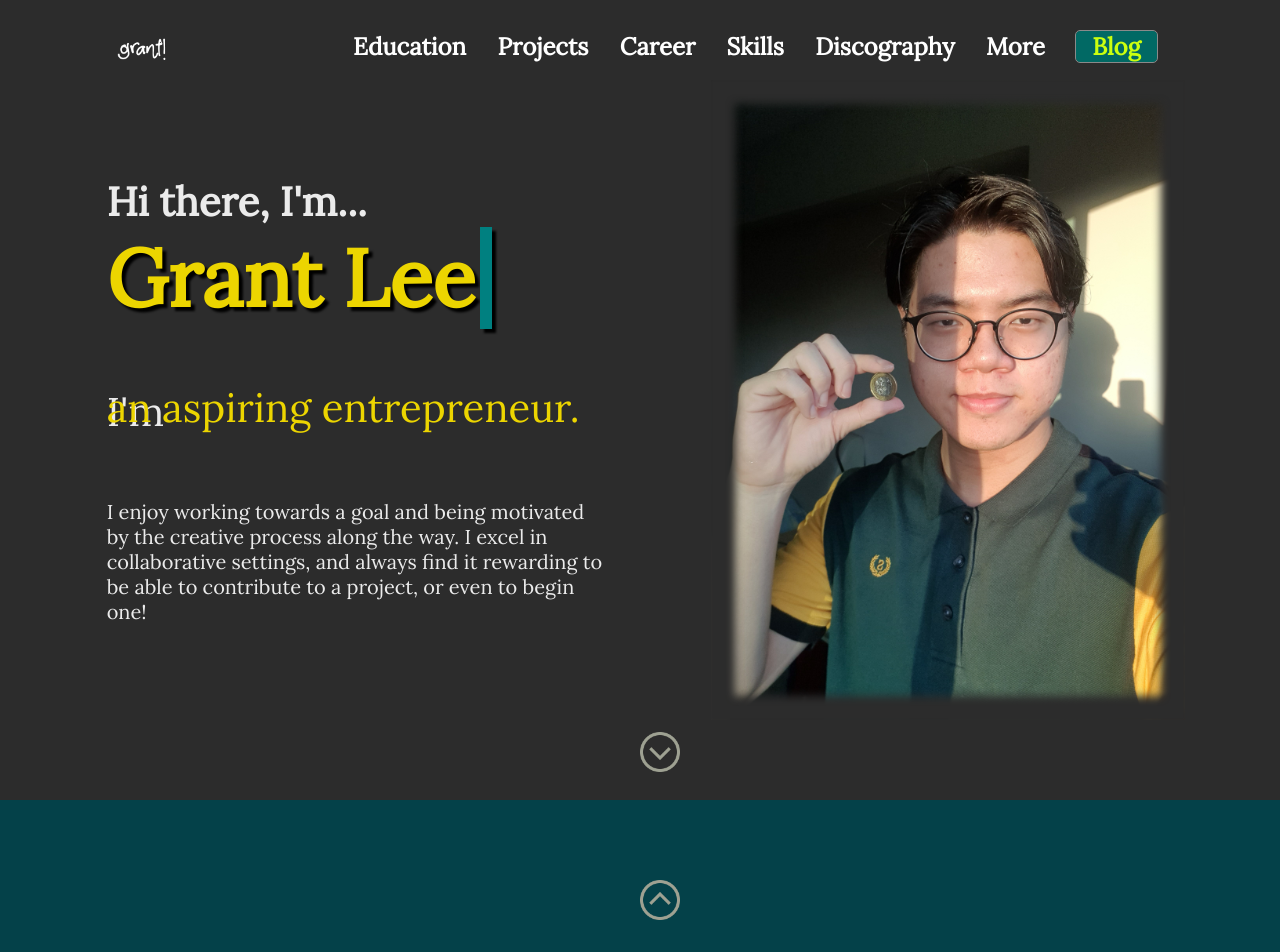
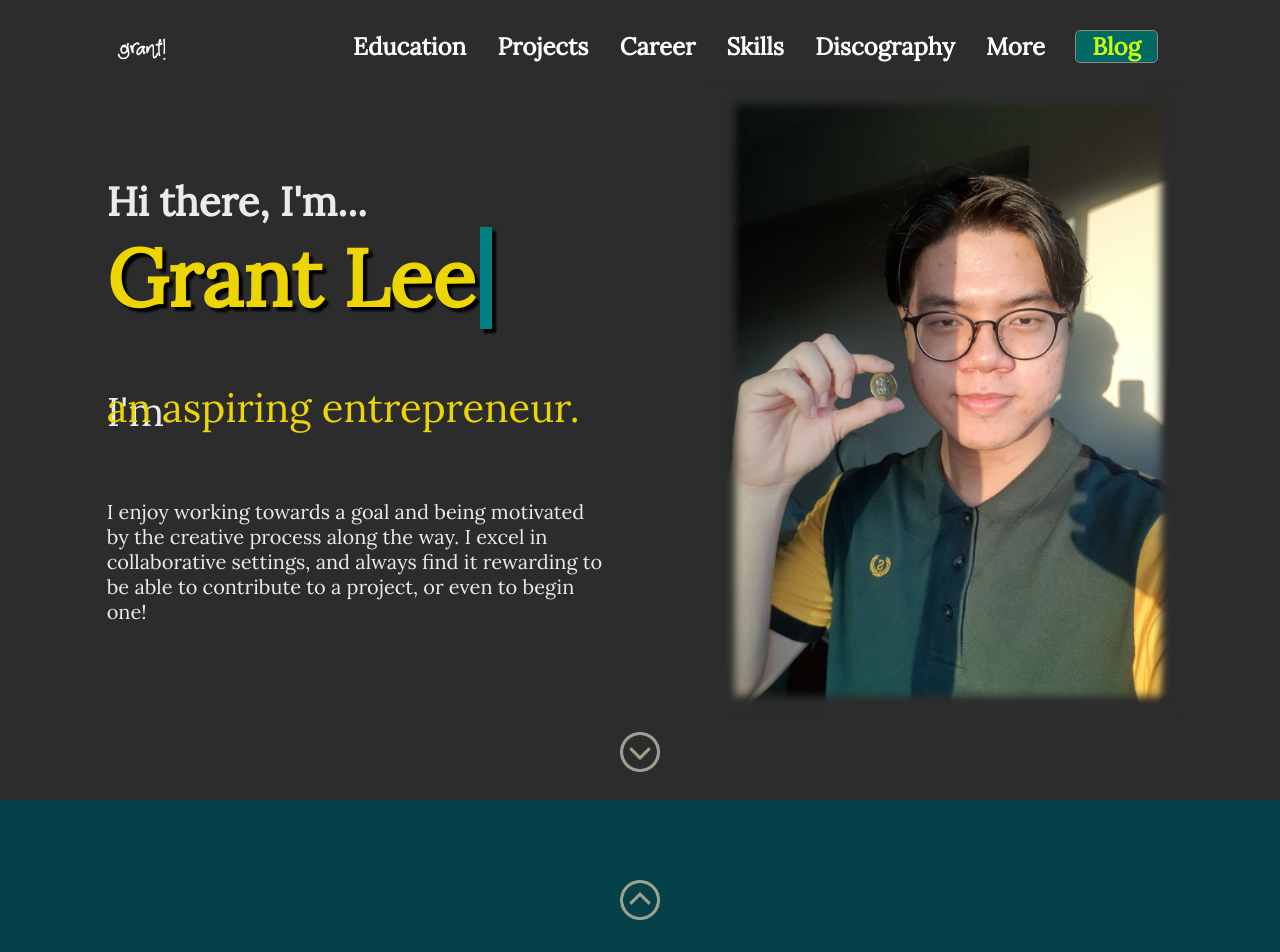
Before and after one commit to grrrrnt/personal-website, a React (Create React App) app: page / in a window 1280 px wide. Shown: the top 952 px of the page. Built offline with nearby package versions, Linux system fonts and the light colour scheme; no server answers; some icons are missing; a web font is replaced by a local one.

Commit message:
Center the prev next buttons

```diff
--- a/src/App.css
+++ b/src/App.css
@@ -39,18 +39,20 @@
 
 .prev {
   position: absolute;
+  margin: 0 auto;
   top: 10vh;
-  left: 50%;
-  right: 50%;
+  left: 0;
+  right: 0;
   width: 5vh;
   z-index: 99;
 }
 
 .next {
   position: absolute;
+  margin: 0 auto;
   bottom: 3vh;
-  left: 50%;
-  right: 50%;
+  left: 0;
+  right: 0;
   width: 5vh;
   z-index: 99;
 }
```
